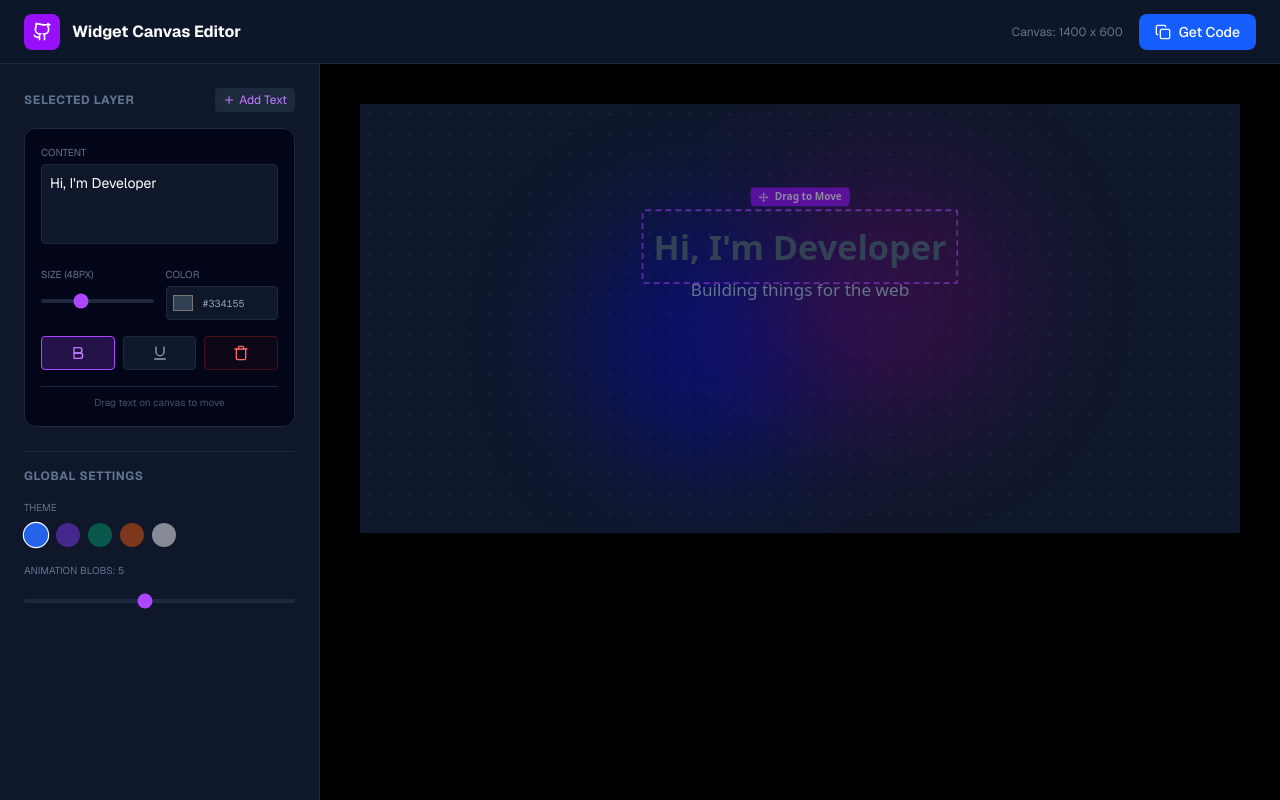
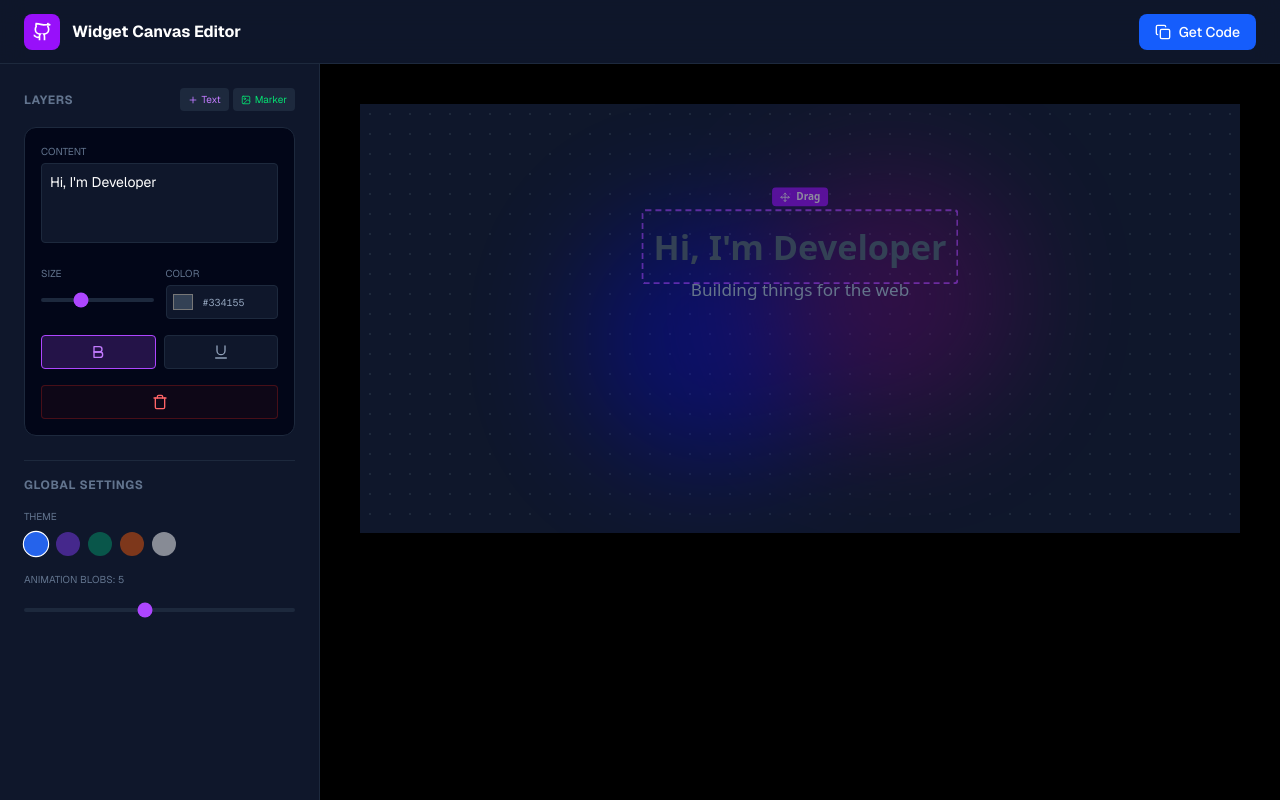
Before and after one commit to H-Loon/my-readme-widget, a Next.js app: page / in a window 1280 px wide. Built offline with nearby package versions, Linux system fonts and the light colour scheme.

Commit message:
Refactor canvas elements to support images and text

```diff
--- a/app/page.tsx
+++ b/app/page.tsx
@@ -11,24 +11,30 @@ const Icons = {
   Trash: ({ size, className }: { size?: number; className?: string }) => <svg width={size} height={size} viewBox="0 0 24 24" fill="none" stroke="currentColor" strokeWidth="2" strokeLinecap="round" strokeLinejoin="round" className={className}><path d="M3 6h18"/><path d="M19 6v14c0 1-1 2-2 2H7c-1 0-2-1-2-2V6"/><path d="M8 6V4c0-1 1-2 2-2h4c1 0 2 1 2 2v2"/></svg>,
   Bold: ({ size, className }: { size?: number; className?: string }) => <svg width={size} height={size} viewBox="0 0 24 24" fill="none" stroke="currentColor" strokeWidth="2" strokeLinecap="round" strokeLinejoin="round" className={className}><path d="M6 4h8a4 4 0 0 1 4 4 4 4 0 0 1-4 4H6z"/><path d="M6 12h9a4 4 0 0 1 4 4 4 4 0 0 1-4 4H6z"/></svg>,
   Underline: ({ size, className }: { size?: number; className?: string }) => <svg width={size} height={size} viewBox="0 0 24 24" fill="none" stroke="currentColor" strokeWidth="2" strokeLinecap="round" strokeLinejoin="round" className={className}><path d="M6 3v7a6 6 0 0 0 6 6 6 6 0 0 0 6-6V3"/><line x1="4" x2="20" y1="21" y2="21"/></svg>,
-  Move: ({ size, className }: { size?: number; className?: string }) => <svg width={size} height={size} viewBox="0 0 24 24" fill="none" stroke="currentColor" strokeWidth="2" strokeLinecap="round" strokeLinejoin="round" className={className}><polyline points="5 9 2 12 5 15"/><polyline points="9 5 12 2 15 5"/><polyline points="15 19 12 22 9 19"/><polyline points="19 9 22 12 19 15"/><line x1="2" y1="12" x2="22" y2="12"/><line x1="12" y1="2" x2="12" y2="22"/></svg>
+  Move: ({ size, className }: { size?: number; className?: string }) => <svg width={size} height={size} viewBox="0 0 24 24" fill="none" stroke="currentColor" strokeWidth="2" strokeLinecap="round" strokeLinejoin="round" className={className}><polyline points="5 9 2 12 5 15"/><polyline points="9 5 12 2 15 5"/><polyline points="15 19 12 22 9 19"/><polyline points="19 9 22 12 19 15"/><line x1="2" y1="12" x2="22" y2="12"/><line x1="12" y1="2" x2="12" y2="22"/></svg>,
+  Image: ({ size, className }: { size?: number; className?: string }) => <svg width={size} height={size} viewBox="0 0 24 24" fill="none" stroke="currentColor" strokeWidth="2" strokeLinecap="round" strokeLinejoin="round" className={className}><rect width="18" height="18" x="3" y="3" rx="2" ry="2"/><circle cx="9" cy="9" r="2"/><path d="m21 15-3.086-3.086a2 2 0 0 0-2.828 0L6 21"/></svg>
 };
 
 // --- TYPES ---
-interface TextElement {
+interface CanvasElement {
   id: string;
-  text: string;
+  type: 'text' | 'image';
   x: number;
   y: number;
-  color: string;
-  size: number;
-  bold: boolean;
-  underline: boolean;
-  align: 'start' | 'middle' | 'end';
+  // Text props
+  text?: string;
+  color?: string;
+  size?: number;
+  bold?: boolean;
+  underline?: boolean;
+  align?: 'start' | 'middle' | 'end';
+  // Image props
+  src?: string;
+  width?: number;
+  height?: number;
 }
 
 export default function Home() {
-  // Configuration State
   const [theme, setTheme] = useState('blue');
   const [style, setStyle] = useState('ethereal');
   const [blobCount, setBlobCount] = useState(5);
@@ -36,60 +42,44 @@ export default function Home() {
   const [customTo, setCustomTo] = useState('#ec4899');
 
   // Canvas State
-  const [elements, setElements] = useState<TextElement[]>([
-    { id: '1', text: "Hi, I'm Developer", x: 700, y: 200, color: '#334155', size: 48, bold: true, underline: false, align: 'middle' },
-    { id: '2', text: "Building things for the web", x: 700, y: 260, color: '#64748b', size: 24, bold: false, underline: false, align: 'middle' },
+  const [elements, setElements] = useState<CanvasElement[]>([
+    { id: '1', type: 'text', text: "Hi, I'm Developer", x: 700, y: 200, color: '#334155', size: 48, bold: true, underline: false, align: 'middle' },
+    { id: '2', type: 'text', text: "Building things for the web", x: 700, y: 260, color: '#64748b', size: 24, bold: false, underline: false, align: 'middle' },
   ]);
   const [selectedId, setSelectedId] = useState<string | null>('1');
   const [canvasHeight, setCanvasHeight] = useState(600);
 
-  // Internal Logic State
   const [origin, setOrigin] = useState('');
   const [copied, setCopied] = useState(false);
   const [isDragging, setIsDragging] = useState(false);
-  const dragOffset = useRef({ x: 0, y: 0 });
   const canvasRef = useRef<HTMLDivElement>(null);
 
   useEffect(() => {
     setOrigin(window.location.origin);
   }, []);
 
-  // Automatically calculate height based on lowest element
   useEffect(() => {
     if (elements.length === 0) return;
-    const lowestY = Math.max(...elements.map(e => e.y));
-    // Ensure minimum 600px, otherwise expand with 150px padding
+    const lowestY = Math.max(...elements.map(e => e.y + (e.type === 'image' ? (e.height || 0)/2 : 0)));
     const newHeight = Math.max(600, lowestY + 150);
     if (newHeight !== canvasHeight) setCanvasHeight(newHeight);
   }, [elements]);
 
-  // --- DRAG & DROP LOGIC ---
   const handleMouseDown = (e: React.MouseEvent, id: string) => {
     e.stopPropagation();
     setSelectedId(id);
     setIsDragging(true);
-    const el = elements.find(el => el.id === id);
-    if (el && canvasRef.current) {
-       // Calculate offset based on mouse click relative to element center (approx)
-       // Since we use SVG coord system (1400 wide), we need to scale mouse movements
-       // But for simplicity in this view, we'll just track visual delta
-    }
   };
 
   const handleMouseMove = (e: React.MouseEvent) => {
     if (!isDragging || !selectedId || !canvasRef.current) return;
-
     const rect = canvasRef.current.getBoundingClientRect();
-    // Calculate scale factor (Canvas is 1400 wide internally, but rendered smaller)
     const scale = 1400 / rect.width;
-
     const x = (e.clientX - rect.left) * scale;
     const y = (e.clientY - rect.top) * scale;
 
     setElements(prev => prev.map(el => {
-      if (el.id === selectedId) {
-        return { ...el, x: Math.round(x), y: Math.round(y) };
-      }
+      if (el.id === selectedId) return { ...el, x: Math.round(x), y: Math.round(y) };
       return el;
     }));
   };
@@ -101,21 +91,18 @@ export default function Home() {
   // --- ELEMENT MANAGEMENT ---
   const addText = () => {
     const newId = Date.now().toString();
-    setElements([...elements, {
-      id: newId,
-      text: "New Text Layer",
-      x: 700, // Center
-      y: 300,
-      color: '#334155',
-      size: 24,
-      bold: false,
-      underline: false,
-      align: 'middle'
-    }]);
+    setElements([...elements, { id: newId, type: 'text', text: "New Text", x: 700, y: 350, color: '#334155', size: 32, bold: false, underline: false, align: 'middle' }]);
     setSelectedId(newId);
   };
 
-  const updateSelected = (key: keyof TextElement, value: any) => {
+  const addImage = () => {
+    const newId = Date.now().toString();
+    // Default to a GitHub badge style
+    setElements([...elements, { id: newId, type: 'image', src: "https://img.shields.io/badge/Badge-Example-blue", x: 700, y: 450, width: 120, height: 20 }]);
+    setSelectedId(newId);
+  };
+
+  const updateSelected = (key: keyof CanvasElement, value: any) => {
     setElements(prev => prev.map(el => el.id === selectedId ? { ...el, [key]: value } : el));
   };
 
@@ -124,18 +111,12 @@ export default function Home() {
     setSelectedId(null);
   };
 
-  // --- URL GENERATION ---
   const getApiUrl = () => {
-    // We serialize the elements array into a JSON string
-    // We filter out 'id' to save URL space
     const minifiedElements = elements.map(({ id, ...rest }) => rest);
     const jsonString = JSON.stringify(minifiedElements);
-
     let url = `${origin}/api/badge?data=${encodeURIComponent(jsonString)}&h=${canvasHeight}&theme=${theme}&style=${style}`;
-
     if (style === 'ethereal') url += `&blobs=${blobCount}`;
     if (theme === 'custom') url += `&from=${encodeURIComponent(customFrom)}&to=${encodeURIComponent(customTo)}`;
-
     return url;
   };
 
@@ -149,15 +130,12 @@ export default function Home() {
 
   return (
     <div className="min-h-screen bg-[#0f172a] text-white font-sans selection:bg-purple-500/30 flex flex-col" onMouseUp={handleMouseUp} onMouseMove={handleMouseMove}>
-
-      {/* Header */}
       <header className="border-b border-slate-800 bg-slate-900/50 backdrop-blur-md h-16 flex items-center px-6 justify-between shrink-0 z-50">
         <div className="flex items-center gap-3">
           <div className="p-2 bg-purple-600 rounded-lg"><Icons.Github className="w-5 h-5 text-white" /></div>
           <h1 className="font-bold">Widget Canvas Editor</h1>
         </div>
         <div className="flex items-center gap-4">
-          <div className="text-xs text-slate-500">Canvas: 1400 x {canvasHeight}</div>
           <button onClick={handleCopy} className={`px-4 py-2 rounded-lg text-sm font-medium flex items-center gap-2 transition-all ${copied ? 'bg-green-600' : 'bg-blue-600 hover:bg-blue-500'}`}>
             {copied ? <Icons.Check size={16} /> : <Icons.Copy size={16} />} {copied ? 'Copied!' : 'Get Code'}
           </button>
@@ -165,33 +143,29 @@ export default function Home() {
       </header>
 
       <main className="flex-1 flex overflow-hidden">
-
-        {/* LEFT SIDEBAR: CONTROLS */}
         <div className="w-80 bg-slate-900 border-r border-slate-800 p-6 flex flex-col gap-6 overflow-y-auto shrink-0 z-40">
-
-          {/* Element Editor */}
           <div className="space-y-4">
-             <div className="flex items-center justify-between">
-               <h3 className="text-xs font-bold uppercase text-slate-500 tracking-wider">Selected Layer</h3>
-               <button onClick={addText} className="text-xs bg-slate-800 hover:bg-slate-700 px-2 py-1 rounded text-purple-400 flex items-center gap-1"><Icons.Plus size={12}/> Add Text</button>
+             <div className="flex items-center justify-between gap-2">
+               <h3 className="text-xs font-bold uppercase text-slate-500 tracking-wider">Layers</h3>
+               <div className="flex gap-1">
+                <button onClick={addText} className="text-[10px] bg-slate-800 hover:bg-slate-700 px-2 py-1 rounded text-purple-400 flex items-center gap-1"><Icons.Plus size={10}/> Text</button>
+                <button onClick={addImage} className="text-[10px] bg-slate-800 hover:bg-slate-700 px-2 py-1 rounded text-green-400 flex items-center gap-1"><Icons.Image size={10}/> Marker</button>
+               </div>
              </div>
 
              {selectedElement ? (
                <div className="bg-slate-950 border border-slate-800 rounded-xl p-4 space-y-4">
-                 {/* Text Content */}
+
+                 {/* TEXT EDITOR */}
+                 {selectedElement.type === 'text' && (
+                   <>
                      <div>
                        <label className="text-[10px] text-slate-500 uppercase block mb-1">Content</label>
-                   <textarea
-                      value={selectedElement.text}
-                      onChange={(e) => updateSelected('text', e.target.value)}
-                      className="w-full bg-slate-900 border border-slate-800 rounded p-2 text-sm focus:ring-1 focus:ring-purple-500 outline-none resize-none h-20"
-                   />
+                       <textarea value={selectedElement.text} onChange={(e) => updateSelected('text', e.target.value)} className="w-full bg-slate-900 border border-slate-800 rounded p-2 text-sm focus:ring-1 focus:ring-purple-500 outline-none resize-none h-20"/>
                      </div>
-
-                 {/* Typography Tools */}
                      <div className="grid grid-cols-2 gap-3">
                         <div>
-                       <label className="text-[10px] text-slate-500 uppercase block mb-1">Size ({selectedElement.size}px)</label>
+                           <label className="text-[10px] text-slate-500 uppercase block mb-1">Size</label>
                            <input type="range" min="12" max="120" value={selectedElement.size} onChange={(e) => updateSelected('size', parseInt(e.target.value))} className="w-full h-1 bg-slate-800 rounded-lg appearance-none cursor-pointer accent-purple-500"/>
                         </div>
                         <div>
@@ -202,29 +176,41 @@ export default function Home() {
                            </div>
                         </div>
                      </div>
-
-                 {/* Toggles */}
                      <div className="flex gap-2">
                        <button onClick={() => updateSelected('bold', !selectedElement.bold)} className={`flex-1 py-2 rounded border flex items-center justify-center ${selectedElement.bold ? 'bg-purple-500/20 border-purple-500 text-purple-400' : 'bg-slate-900 border-slate-800 text-slate-400'}`}><Icons.Bold size={16}/></button>
                        <button onClick={() => updateSelected('underline', !selectedElement.underline)} className={`flex-1 py-2 rounded border flex items-center justify-center ${selectedElement.underline ? 'bg-purple-500/20 border-purple-500 text-purple-400' : 'bg-slate-900 border-slate-800 text-slate-400'}`}><Icons.Underline size={16}/></button>
-                   <button onClick={deleteSelected} className="flex-1 py-2 rounded border border-red-900/50 bg-red-900/10 text-red-400 hover:bg-red-900/30 flex items-center justify-center"><Icons.Trash size={16}/></button>
                      </div>
+                   </>
+                 )}
 
-                 <div className="text-[10px] text-slate-600 text-center pt-2 border-t border-slate-800">
-                   Drag text on canvas to move
+                 {/* IMAGE EDITOR */}
+                 {selectedElement.type === 'image' && (
+                   <>
+                    <div>
+                       <label className="text-[10px] text-slate-500 uppercase block mb-1">Image URL</label>
+                       <input type="text" value={selectedElement.src} onChange={(e) => updateSelected('src', e.target.value)} className="w-full bg-slate-900 border border-slate-800 rounded p-2 text-xs font-mono focus:ring-1 focus:ring-green-500 outline-none"/>
+                    </div>
+                    <div className="grid grid-cols-2 gap-3">
+                      <div>
+                         <label className="text-[10px] text-slate-500 uppercase block mb-1">Width ({selectedElement.width}px)</label>
+                         <input type="range" min="20" max="400" value={selectedElement.width} onChange={(e) => updateSelected('width', parseInt(e.target.value))} className="w-full h-1 bg-slate-800 rounded-lg appearance-none cursor-pointer accent-green-500"/>
+                      </div>
+                      <div>
+                         <label className="text-[10px] text-slate-500 uppercase block mb-1">Height ({selectedElement.height}px)</label>
+                         <input type="range" min="20" max="400" value={selectedElement.height} onChange={(e) => updateSelected('height', parseInt(e.target.value))} className="w-full h-1 bg-slate-800 rounded-lg appearance-none cursor-pointer accent-green-500"/>
                       </div>
                     </div>
-             ) : (
-               <div className="h-32 flex items-center justify-center text-slate-600 text-sm italic border border-dashed border-slate-800 rounded-xl">
-                 Select an item on canvas
+                   </>
+                 )}
+
+                 <button onClick={deleteSelected} className="w-full py-2 rounded border border-red-900/50 bg-red-900/10 text-red-400 hover:bg-red-900/30 flex items-center justify-center"><Icons.Trash size={16}/></button>
                </div>
-             )}
+             ) : <div className="h-32 flex items-center justify-center text-slate-600 text-sm italic border border-dashed border-slate-800 rounded-xl">Select an item</div>}
           </div>
 
           {/* Global Settings */}
           <div className="space-y-4 pt-4 border-t border-slate-800">
              <h3 className="text-xs font-bold uppercase text-slate-500 tracking-wider">Global Settings</h3>
-
              <div>
                 <label className="text-[10px] text-slate-500 uppercase block mb-2">Theme</label>
                 <div className="flex gap-2 flex-wrap">
@@ -233,14 +219,12 @@ export default function Home() {
                    ))}
                 </div>
              </div>
-
              {theme === 'custom' && (
                 <div className="grid grid-cols-2 gap-2">
                    <input type="color" value={customFrom} onChange={(e) => setCustomFrom(e.target.value)} className="w-full h-8 bg-transparent cursor-pointer"/>
                    <input type="color" value={customTo} onChange={(e) => setCustomTo(e.target.value)} className="w-full h-8 bg-transparent cursor-pointer"/>
                 </div>
              )}
-
              <div>
                 <label className="text-[10px] text-slate-500 uppercase block mb-2">Animation Blobs: {blobCount}</label>
                 <input type="range" min="1" max="10" value={blobCount} onChange={(e) => setBlobCount(parseInt(e.target.value))} className="w-full h-1 bg-slate-800 rounded-lg appearance-none cursor-pointer accent-purple-500"/>
@@ -248,28 +232,25 @@ export default function Home() {
           </div>
         </div>
 
-        {/* CANVAS AREA */}
+        {/* CANVAS */}
         <div className="flex-1 bg-black relative overflow-auto flex justify-center p-10 cursor-grab active:cursor-grabbing">
-           {/* The Visible Canvas Container */}
            <div
               ref={canvasRef}
               className="bg-slate-900 shadow-2xl relative transition-all duration-300 ease-out origin-top"
               style={{
-                width: '1000px', // Visual width (scaled down from 1400 logic)
-                height: `${(canvasHeight / 1400) * 1000}px`, // Aspect ratio maintained
+                width: '1000px',
+                height: `${(canvasHeight / 1400) * 1000}px`,
                 backgroundImage: 'radial-gradient(#1e293b 1px, transparent 1px)',
                 backgroundSize: '20px 20px',
                 boxShadow: '0 0 100px rgba(0,0,0,0.5)'
               }}
            >
-              {/* Background Preview (Simplified for performance) */}
+              {/* Background Hint */}
               <div className="absolute inset-0 overflow-hidden opacity-50 pointer-events-none">
-                 {/* Static representation of the gradient blobs for context */}
                  <div className="absolute top-1/4 left-1/4 w-64 h-64 rounded-full blur-[60px] opacity-60" style={{ background: theme === 'custom' ? customFrom : 'blue' }}></div>
                  <div className="absolute bottom-1/4 right-1/4 w-64 h-64 rounded-full blur-[60px] opacity-60" style={{ background: theme === 'custom' ? customTo : 'purple' }}></div>
               </div>
 
-              {/* Text Elements Layer */}
               {elements.map(el => (
                  <div
                     key={el.id}
@@ -278,21 +259,31 @@ export default function Home() {
                     style={{
                        left: `${(el.x / 1400) * 100}%`,
                        top: `${(el.y / canvasHeight) * 100}%`,
-                       transform: 'translate(-50%, -50%)', // Center pivot
+                       transform: 'translate(-50%, -50%)',
                        color: el.color,
-                       fontSize: `${(el.size / 1400) * 1000}px`, // Scale font visually
+                       fontSize: el.type === 'text' ? `${((el.size || 24) / 1400) * 1000}px` : undefined,
                        fontWeight: el.bold ? 'bold' : 'normal',
                        textDecoration: el.underline ? 'underline' : 'none',
                        fontFamily: 'system-ui, sans-serif',
                        cursor: isDragging ? 'grabbing' : 'grab'
                     }}
                  >
-                    {el.text}
-                    {/* Selection Ring */}
+                    {el.type === 'text' ? el.text : (
+                      <img
+                        src={el.src}
+                        alt="marker"
+                        style={{
+                          width: `${((el.width || 100) / 1400) * 1000}px`,
+                          height: `${((el.height || 20) / 1400) * 1000}px`,
+                          objectFit: 'contain'
+                        }}
+                      />
+                    )}
+
                     {selectedId === el.id && (
                        <div className="absolute -inset-3 border-2 border-dashed border-purple-500 rounded opacity-50 pointer-events-none animate-pulse">
                           <div className="absolute -top-6 left-1/2 -translate-x-1/2 bg-purple-600 text-white text-[10px] px-2 rounded py-0.5 whitespace-nowrap">
-                             <Icons.Move size={10} className="inline mr-1"/> Drag to Move
+                             <Icons.Move size={10} className="inline mr-1"/> Drag
                           </div>
                        </div>
                     )}
@@ -300,7 +291,6 @@ export default function Home() {
               ))}
            </div>
         </div>
-
       </main>
     </div>
   );
```
Lines whose indentation alone changed are shown as unchanged.
